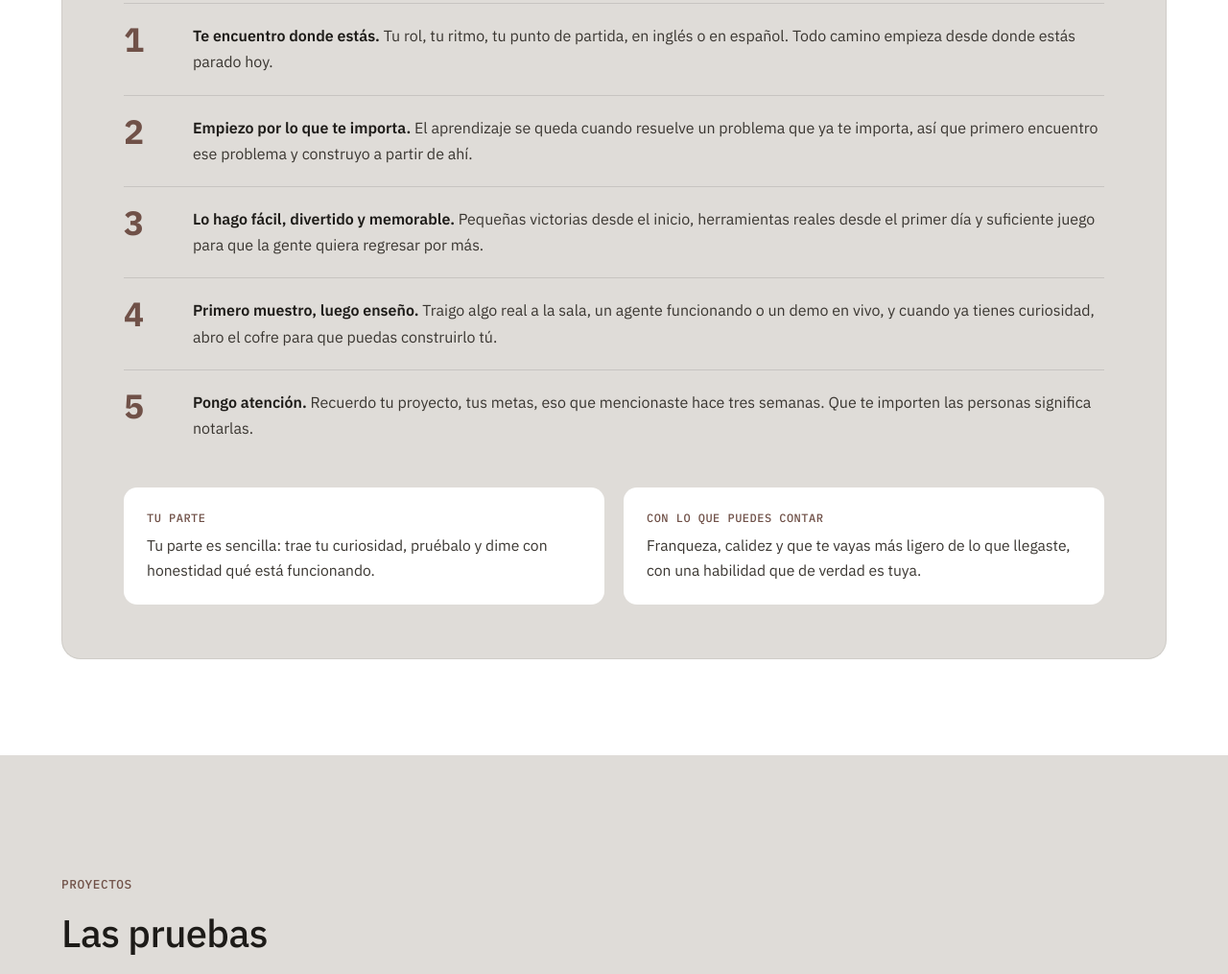
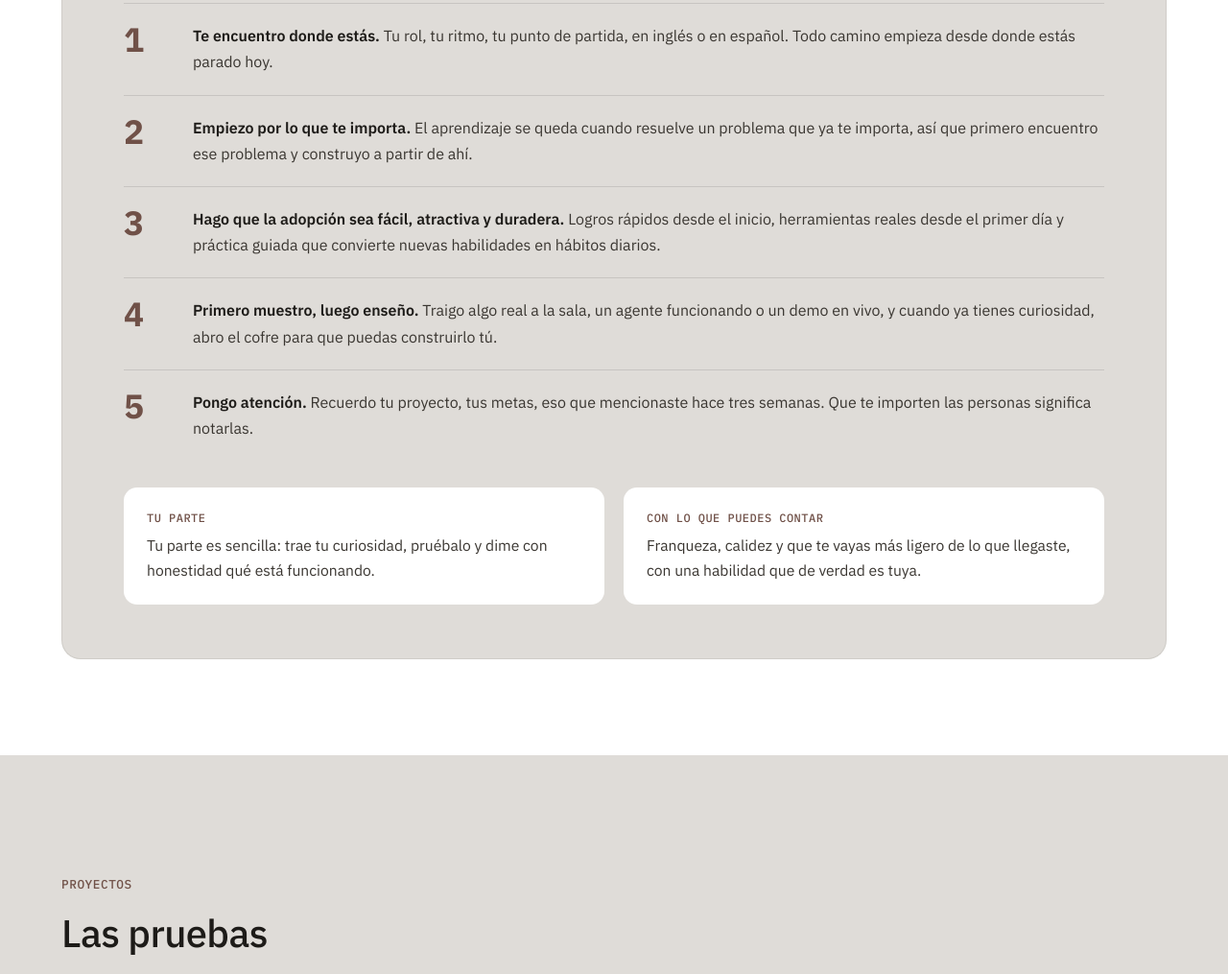
Before and after one commit to Atamez6744/atamez6744.github.io, a plain HTML site: page es/index.html in a window 1280 px wide. Shown: the part 1706-2721 px from the top of the page at 96% size. Drawn offline with Linux system fonts and the light colour scheme.

Commit message:
Reword home page approach point
Co-Authored-By: Claude Opus 5.5 <noreply@anthropic.com>

```diff
--- a/es/index.html
+++ b/es/index.html
@@ -1344,7 +1344,7 @@
         <ol class="manifesto-list">
           <li><span><strong>Te encuentro donde estás.</strong> Tu rol, tu ritmo, tu punto de partida, en inglés o en español. Todo camino empieza desde donde estás parado hoy.</span></li>
           <li><span><strong>Empiezo por lo que te importa.</strong> El aprendizaje se queda cuando resuelve un problema que ya te importa, así que primero encuentro ese problema y construyo a partir de ahí.</span></li>
-          <li><span><strong>Lo hago fácil, divertido y memorable.</strong> Pequeñas victorias desde el inicio, herramientas reales desde el primer día y suficiente juego para que la gente quiera regresar por más.</span></li>
+          <li><span><strong>Hago que la adopción sea fácil, atractiva y duradera.</strong> Logros rápidos desde el inicio, herramientas reales desde el primer día y práctica guiada que convierte nuevas habilidades en hábitos diarios.</span></li>
           <li><span><strong>Primero muestro, luego enseño.</strong> Traigo algo real a la sala, un agente funcionando o un demo en vivo, y cuando ya tienes curiosidad, abro el cofre para que puedas construirlo tú.</span></li>
           <li><span><strong>Pongo atención.</strong> Recuerdo tu proyecto, tus metas, eso que mencionaste hace tres semanas. Que te importen las personas significa notarlas.</span></li>
         </ol>
```
Also changed, not shown: index.html (+1 -1 lines), i18n/es.txt.
